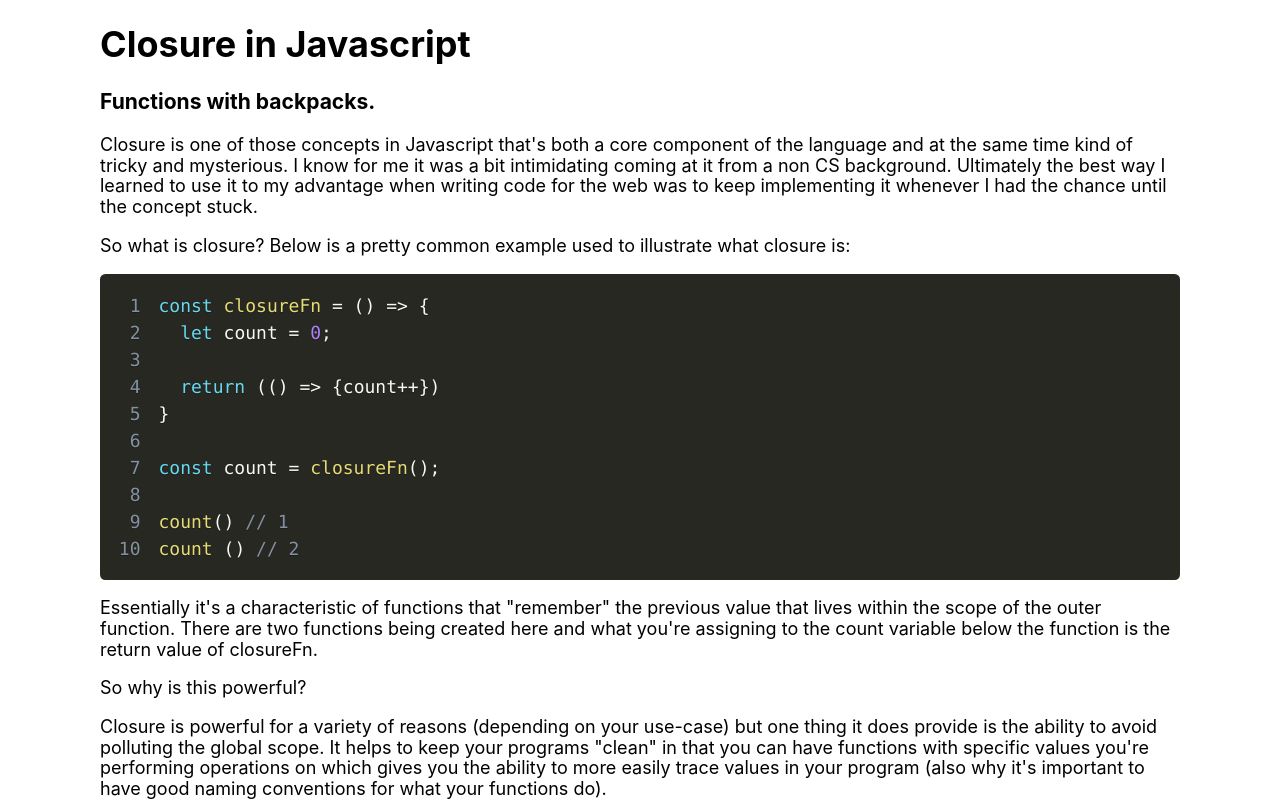
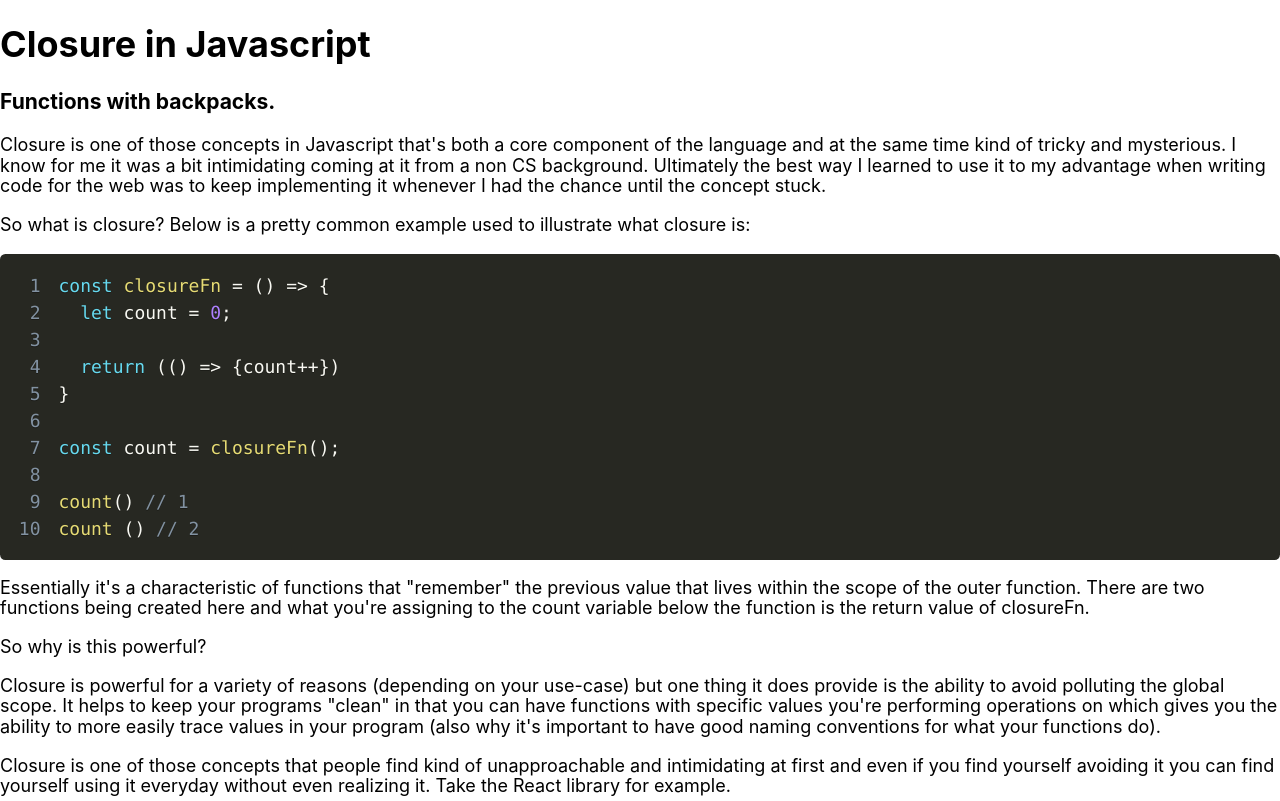
Before and after one commit to timegated/tyfyi-blog, a Next.js app: page /post/closure-in-js in a window 1280 px wide. Shown: the top 801 px of the page. Built offline with nearby package versions, Linux system fonts and the light colour scheme.

Commit message:
GlobalStyles: added responsive components for wrapping diferent elements of the page

```diff
--- a/components/PostList/PostList.js
+++ b/components/PostList/PostList.js
@@ -6,7 +6,7 @@ const PostList = ({ posts }) => {
   return (
     <div>
       {!posts && <div>No Posts Yet!</div>}
-      <ul style={{listStyle: 'none', margin:'0', border: '1px solid black'}}>
+      <ul>
         {posts &&
           posts.map(post => (
             <li key={post.slug}>
--- a/components/PostList/style.js
+++ b/components/PostList/style.js
@@ -1 +1,5 @@
 import styled from 'styled-components';
+
+export const List = styled.ul`
+
+`;
--- /dev/null
+++ b/components/globalStyles/global.js
@@ -0,0 +1,25 @@
+import styled from 'styled-components';
+
+export const Container = styled.section`
+  max-width: 1200px;
+  width: 100%;
+  margin: 0 auto;
+  padding: 0 16px;
+
+
+  @media (min-width: ${({ theme }) => theme.screen.xxsm}) {
+    max-width: 320px;
+  }
+
+  @media (min-width: ${({ theme }) => theme.screen.sm}) {
+    max-width: 540px;
+  }
+
+  @media (min-width: ${({ theme }) => theme.screen.md}) {
+    max-width: 720px;
+  }
+
+  @media (min-width: ${({ theme }) => theme.screen.lg}) {
+    max-width: 1080px;
+  }
+`;
--- a/styles/GlobalStyles.js
+++ b/styles/GlobalStyles.js
@@ -12,8 +12,6 @@ const GlobalStyles = createGlobalStyle`
   }
 
   body {
-    max-width: 1080px;
-    margin: 0 auto;
     overflow-x: hidden;
   }
 
--- a/styles/theme.js
+++ b/styles/theme.js
@@ -1,7 +1,29 @@
 const theme = {
   color: {
-    primary: '#2C2C2C',
-    secondary: '#FFFFFF'
+    main: {
+      primary: 'hsl(209, 61%, 16%)',
+      secondary: 'hsl(211, 39%, 23%)',
+      grayone: 'hsl(209, 34%, 30%)',
+      graytwo: 'hsl(209, 28%, 39%)',
+      graythree: 'hsl(210, 22%, 49%)',
+      grayfour: 'hsl(209, 23%, 60%)',
+      grayfive: 'hsl(211, 27%, 70%)',
+      graysix: 'hsl(210, 31%, 80%)',
+      grayseven: 'hsl(212, 33%, 89%)',
+      grayseven: 'hsl(210, 36%, 96%)',
+    },
+    accents: {
+      primary: 'hsl(170, 97%, 15%)',
+      secondary: 'hsl(168, 80%, 23%)',
+      tealone: 'hsl(166, 72%, 28%)',
+      tealtwo: 'hsl(164, 71%, 34%)',
+      tealthree: 'hsl(162, 63%, 41%)',
+      tealfour: 'hsl(160, 51%, 49%)',
+      tealfive: 'hsl(158, 58%, 62%)',
+      tealsix: 'hsl(156, 73%, 74%)',
+      tealseven: 'hsl(154, 75%, 87%)',
+      tealeight: 'hsl(152, 68%, 96%)',
+    }
   },
   screen: {
     xxsm: '320px',
```
Also changed, not shown: components/common/navbar.tsx (added, +11 -0 lines), pages/index.js (+8 -6 lines).
